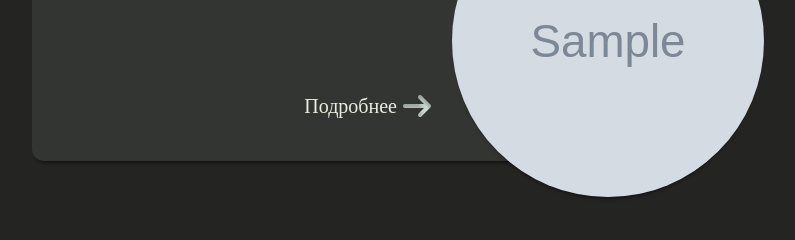
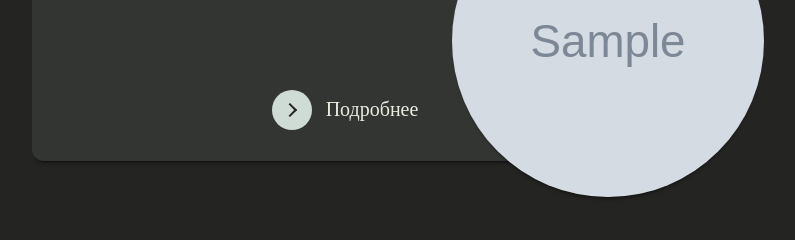
Before and after one commit to DaniilOlivo/portfolio, a Django app: template main/templates/main/tech.html in a window 1280 px wide. Shown: the part 292-532 px from the top of the page, without its empty margins (372-1167 px from the left). Run offline with Django 4.2, Linux system fonts and the light colour scheme; the template is opened without the code that fills it: most values are stand-ins (such as "Sample title", 1, 10 or a date in 2020); grey boxes marked "Sample" are stand-in pictures; some libraries are stand-ins or nearby versions; some web fonts are replaced.

Commit message:
Add button arrow on tech page

```diff
--- a/main/static/main/css/tech.css
+++ b/main/static/main/css/tech.css
@@ -56,35 +56,10 @@
     opacity: 0;
 }
 
-.btn-detail {
-    border: none;
-    background-color: transparent;
-    color: var(--color-text);
-    align-self: flex-end;
-    display: flex;
-    align-items: center;
-    gap: 5px;
-    cursor: pointer;
-    transition: 300ms;
-}
-
-.btn-detail_right {
+.block_image-right .btn-detail {
     align-self: flex-end;
 }
 
-.btn-detail_left {
+.block_image-left .btn-detail {
     align-self: flex-start;
-    flex-direction: row-reverse;
 }
-
-.btn-detail_right:hover {
-    margin-right: -10px;
-}
-
-.btn-detail_left:hover {
-    margin-left: -12px;
-}
-
-.arrow-link_reverse {
-    transform: rotate(180deg);
-}
--- a/main/templates/main/tech.html
+++ b/main/templates/main/tech.html
@@ -19,13 +19,9 @@
                             {% endfor %}
                         </div>
                     </div>
-                    <button class="title title_sub btn-detail btn-detail_{% cycle 'right' 'left' %} btn-detail_show">
-                        Подробнее
-                        <img
-                            src="/static/img/arrow_ico.png"
-                            alt="arrow"
-                            class="arrow-link arrow-link_{% cycle '' 'reverse' %}">
-                    </button>
+
+                    {% cycle "false" "true" as reverse silent %}
+                    {% include "components/btn-arrow.html" with label="Подробнее" reverse=reverse add_class="btn-detail btn-detail_show" %}
                 </div>
 
                 <img
@@ -36,13 +32,9 @@
                 <div class="block block_image-{% cycle 'left' 'right' %} block-detail block-tech block-tech_hide">
                     <h3 class="title title-tech">{{ tech.title }}</h3>
                     <p class="block-tech__detail block-content">{{ tech.detail }}</p>
-                    <button class="title title_sub btn-detail btn-detail_{% cycle 'left' 'right' %} btn-detail_hide">
-                        Скрыть
-                        <img
-                            src="/static/img/arrow_ico.png"
-                            alt="arrow"
-                            class="arrow-link arrow-link_{% cycle 'reverse' '' %}">
-                    </button>
+
+                    {% cycle "true" "false" as reverse silent %}
+                    {% include "components/btn-arrow.html" with label="Скрыть" reverse=reverse add_class="btn-detail btn-detail_hide" %}
                 </div>
             </div>
         {% endfor %}
--- a/static/css/btns.css
+++ b/static/css/btns.css
@@ -26,3 +26,104 @@ button {
     background-color: var(--color-accent);
     border-color: var(--color-accent);
 }
+
+.btn-arrow {
+    position: relative;
+    width: 8em;
+    display: flex;
+    justify-content: center;
+    align-items: center;
+}
+
+.circle {
+    transition: 300ms;
+    position: absolute;
+    display: block;
+    width: 40px;
+    height: 40px;
+    background-color: var(--color-light);
+    border-radius: 40px;
+}
+
+.btn-arrow_forward .circle {
+    left: 0;
+}
+
+.btn-arrow_reverse .circle {
+    right: 0;
+}
+
+.circle__arrow {
+    transition: 300ms;
+    position: absolute;
+    top: 0;
+    bottom: 0;
+    margin: auto;
+    width: 18px;
+    height: 2px;
+}
+
+.btn-arrow_forward .circle__arrow {
+    left: 6px;
+}
+
+.btn-arrow_reverse .circle__arrow {
+    right: 6px;
+}
+
+.circle__arrow::before {
+    position: absolute;
+    content: "";
+    top: -4px;
+    width: 8px;
+    height: 8px;
+    border-top: 2px solid var(--color-bg);
+    border-right: 2px solid var(--color-bg);
+
+}
+
+.btn-arrow_forward .circle__arrow::before {
+    right: 1px;
+    transform: rotate(45deg);
+}
+
+.btn-arrow_reverse .circle__arrow::before {
+    left: 1px;
+    transform: rotate(-135deg);
+}
+
+.btn-arrow__text {
+    position: relative;
+    transition: 300ms;
+    color: var(--color-text);
+    text-align: center;
+    z-index: 15;
+}
+
+.btn-arrow_forward .btn-arrow__text {
+    margin-left: 40px;
+}
+
+.btn-arrow_reverse .btn-arrow__text {
+    margin-right: 40px;
+}
+
+.btn-arrow:hover .circle {
+    width: 100%;
+}
+
+.btn-arrow:hover .circle__arrow {
+    background: var(--color-bg);
+}
+
+.btn-arrow_forward:hover .circle__arrow {
+    transform: translate(1em, 0);
+}
+
+.btn-arrow_reverse:hover .circle__arrow {
+    transform: translate(-1em, 0);
+}
+
+.btn-arrow:hover .btn-arrow__text {
+    color: var(--color-bg);
+}
--- /dev/null
+++ b/static/js/components.js
@@ -0,0 +1,9 @@
+function initComponents() {
+    document.querySelectorAll(".btn-arrow").forEach(btn => {
+        const reverseFlag = btn.getAttribute("data-reverse") == "true" ? true : false
+        if (reverseFlag) btn.classList.add("btn-arrow_reverse")
+        else btn.classList.add("btn-arrow_forward")
+    })
+}
+
+initComponents()
--- a/templates/base.html
+++ b/templates/base.html
@@ -35,6 +35,7 @@
 
     {% csrf_token %}
     <script src="https://cdn.jsdelivr.net/npm/gsap@3.12/dist/gsap.min.js"></script>
+    <script src="/static/js/components.js"></script>
     <script src="/static/js/menu.js"></script>
     <script src="/static/analytics/js/script.js"></script>
     {% block js %}{% endblock js %}
--- /dev/null
+++ b/templates/components/btn-arrow.html
@@ -0,0 +1,7 @@
+<button class="btn btn-arrow {{ add_class }}" data-reverse="{{ reverse }}">
+    <span class="circle">
+        <span class="circle__arrow"></span>
+    </span>
+
+    <span class="btn-arrow__text">{{ label }}</span>
+</button>
```
